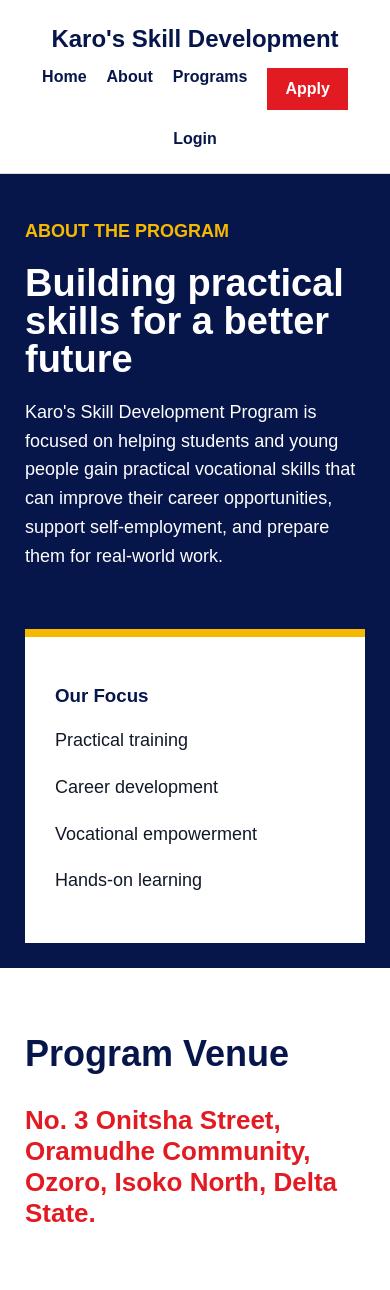
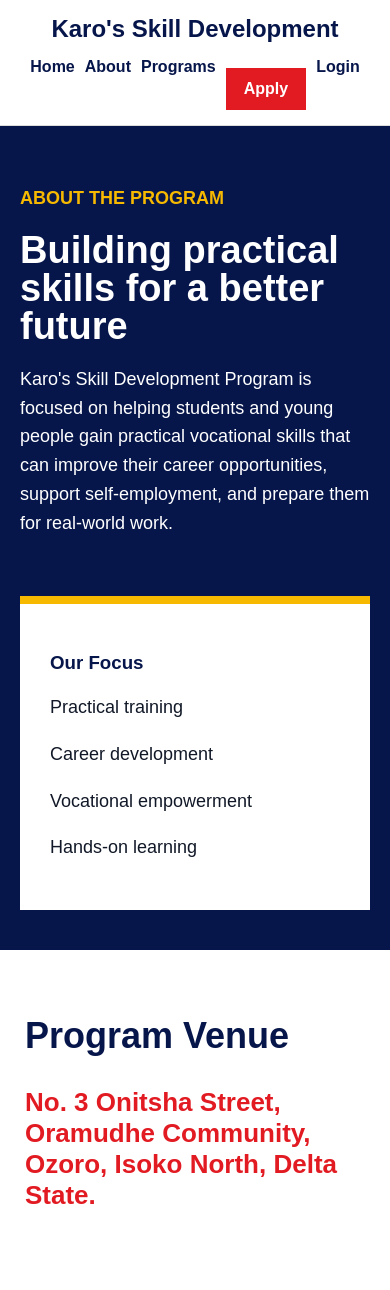
Before and after one commit to Jamesenocode/skillapp, a Django app: page /about/ in a window 390 px wide. After the commit the page ends 1204 px from the top, so only its background shows below. Run offline with Django 5.2, Linux system fonts and the light colour scheme.

Commit message:
Fix mobile responsive layout and navbar overflow

```diff
--- a/static/css/home.css
+++ b/static/css/home.css
@@ -1211,3 +1211,39 @@ body {
         font-size: 32px;
     }
 }
+@media (max-width: 768px) {
+
+    .navbar,
+    .karo-navbar {
+        flex-direction: column;
+        padding: 15px 20px;
+        text-align: center;
+    }
+
+    .navbar nav,
+    .karo-navbar nav {
+        flex-wrap: wrap;
+        justify-content: center;
+        gap: 10px;
+    }
+
+    .nav-btn,
+    .main-btn {
+        display: inline-block;
+        margin-top: 10px;
+    }
+
+    .hero {
+        grid-template-columns: 1fr;
+        padding: 40px 20px;
+    }
+
+    .about-home {
+        grid-template-columns: 1fr;
+        padding: 30px 20px;
+    }
+
+    body {
+        overflow-x: hidden;
+    }
+}
```
